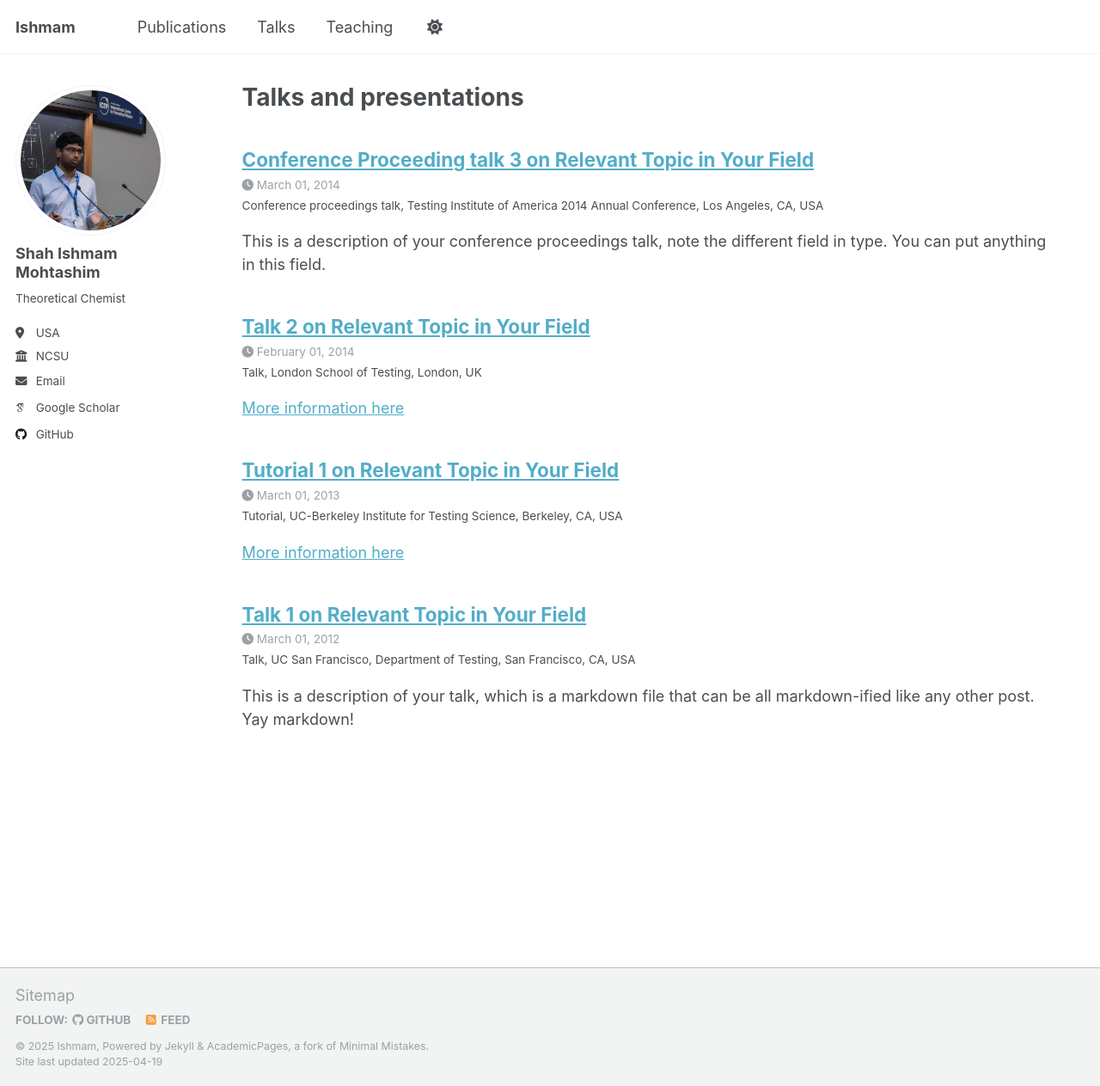
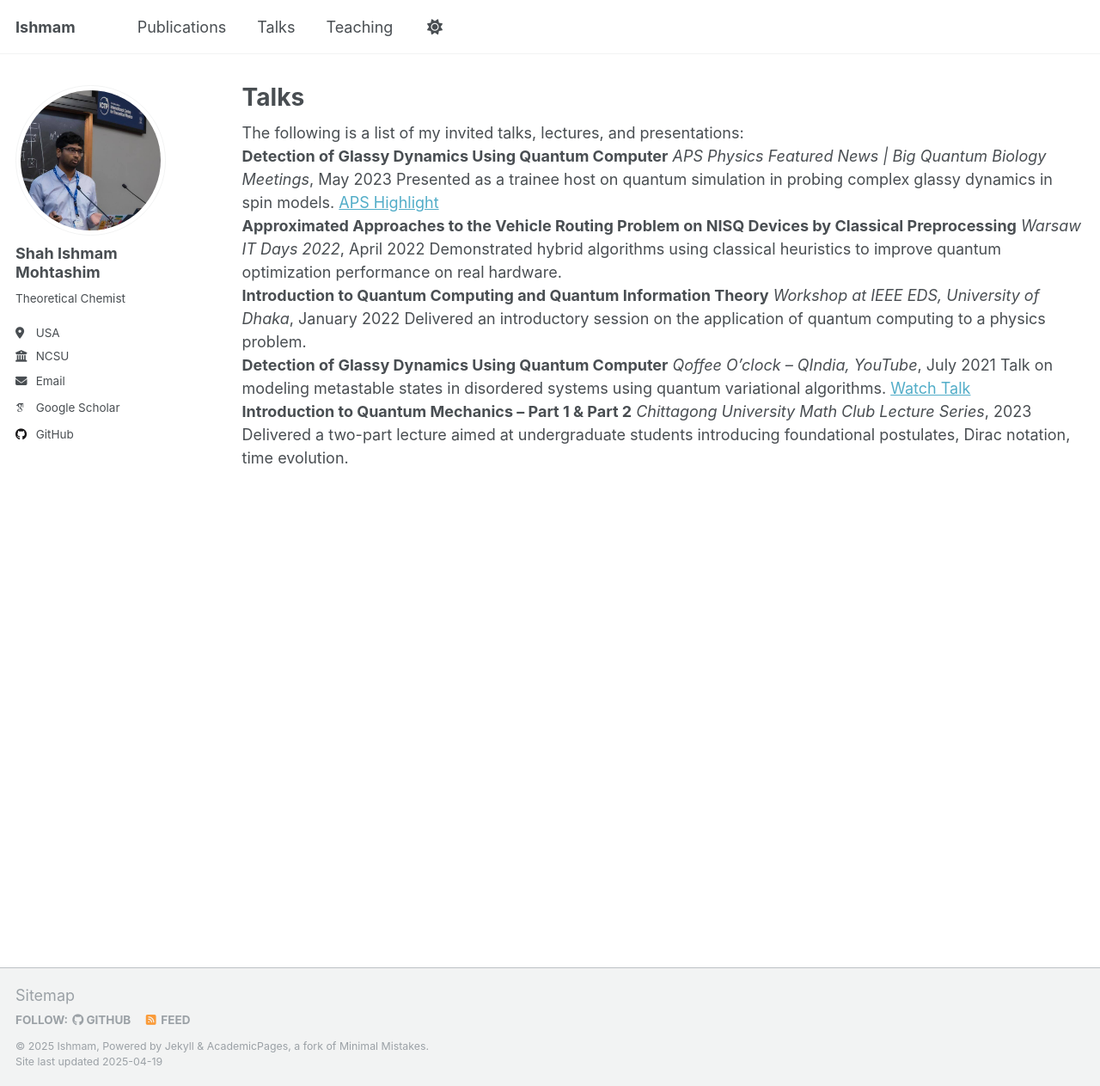
Before and after one commit to IshmamShah/ishmamshah.github.io, a Jekyll site: the page built from _pages/talks.html, in a window 1280 px wide and 1263 px high. Shown: the whole window at 86% size. Built offline with Jekyll 4.4.1, drawn with Linux system fonts in a browser that asks for light colours; some web fonts are replaced.

Commit message:
Update talks.html

```diff
--- a/_pages/talks.html
+++ b/_pages/talks.html
@@ -1,16 +1,40 @@
 ---
 layout: archive
-title: "Talks and presentations"
+title: "Talks"
 permalink: /talks/
 author_profile: true
 ---
 
-{% if site.talkmap_link == true %}
+The following is a list of my invited talks, lectures, and presentations:
 
-<p style="text-decoration:underline;"><a href="/talkmap.html">See a map of all the places I've given a talk!</a></p>
+<div class="pub">
+<b>Detection of Glassy Dynamics Using Quantum Computer</b>
+<i>APS Physics Featured News | Big Quantum Biology Meetings</i>, May 2023
+Presented as a trainee host on quantum simulation in probing complex glassy dynamics in spin models.
+<a href="https://physics.aps.org/articles/v16/79" target="_blank">APS Highlight</a>
+</div>
 
-{% endif %}
+<div class="pub">
+<b>Approximated Approaches to the Vehicle Routing Problem on NISQ Devices by Classical Preprocessing</b>
+<i>Warsaw IT Days 2022</i>, April 2022
+Demonstrated hybrid algorithms using classical heuristics to improve quantum optimization performance on real hardware.
+</div>
 
-{% for post in site.talks reversed %}
-  {% include archive-single-talk.html %}
-{% endfor %}
+<div class="pub">
+<b>Introduction to Quantum Computing and Quantum Information Theory</b>
+<i>Workshop at IEEE EDS, University of Dhaka</i>, January 2022
+Delivered an introductory session on the application of quantum computing to a physics problem.
+</div>
+
+<div class="pub">
+<b>Detection of Glassy Dynamics Using Quantum Computer</b>
+<i>Qoffee O’clock – QIndia, YouTube</i>, July 2021
+Talk on modeling metastable states in disordered systems using quantum variational algorithms.
+<a href="https://www.youtube.com/watch?v=WxBQqkj8L3g" target="_blank">Watch Talk</a>
+</div>
+
+<div class="pub">
+<b>Introduction to Quantum Mechanics – Part 1 & Part 2</b>
+<i>Chittagong University Math Club Lecture Series</i>, 2023
+Delivered a two-part lecture aimed at undergraduate students introducing foundational postulates, Dirac notation, time evolution.
+</div>
```
